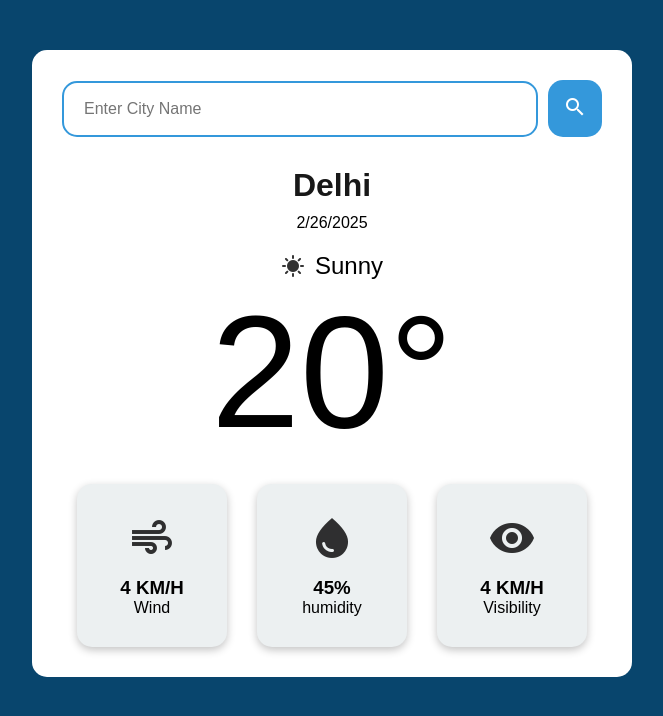
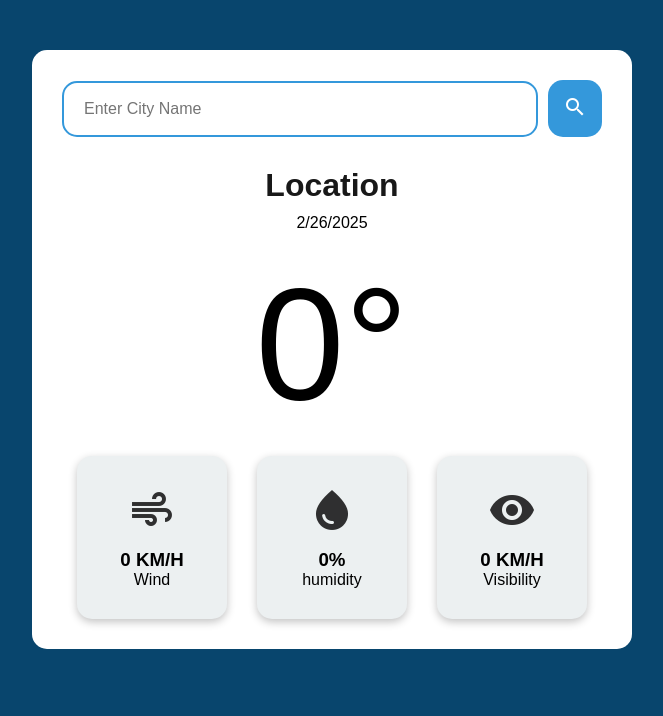
Before and after one commit to Adarshkurmi/PRODIGY_WD_05, a plain HTML site: page index.html in a window 1280 px wide. Shown: the whole page, without its empty margins (308-971 px from the left). Drawn offline with Linux system fonts and the light colour scheme.

Commit message:
Update index.html

```diff
--- a/index.html
+++ b/index.html
@@ -23,35 +23,35 @@
                 </button>
             </form>
             <div class="city-date-section">
-                <h2 class="city">Delhi</h2>
+                <h2 class="city">Location</h2>
                 <p id="date"></p>
             </div>
             <div class="temperature-info">
                 <div class="description">
-                    <i class="material-icons">sunny</i>
-                    <span class="description-text">Sunny</span>
+                    <i class="material-icons"></i>
+                    <span class="description-text"></span>
                 </div>
-                <div class="temp">20°</div>
+                <div class="temp">0°</div>
             </div>
             <div class="additional-info">
                 <div class="wind-info">
                     <i class="material-icons">air</i>
                     <div>
-                        <h3 class="wind-speed">4 KM/H</h3>
+                        <h3 class="wind-speed">0 KM/H</h3>
                         <p class="wind-label">Wind</p>
                     </div>
                 </div>
                 <div class="humidity-info">
                     <i class="material-icons">water_drop</i>
                     <div>
-                        <h3 class="humidity">45%</h3>
+                        <h3 class="humidity">0%</h3>
                         <p class="humidity-label">humidity</p>
                     </div>
                 </div>
                 <div class="visibility-info">
                     <i class="material-icons">visibility</i>
                     <div>
-                        <h3 class="visibility-distance">4 KM/H</h3>
+                        <h3 class="visibility-distance">0 KM/H</h3>
                         <p class="visibility">Visibility</p>
                     </div>
                 </div>
```
